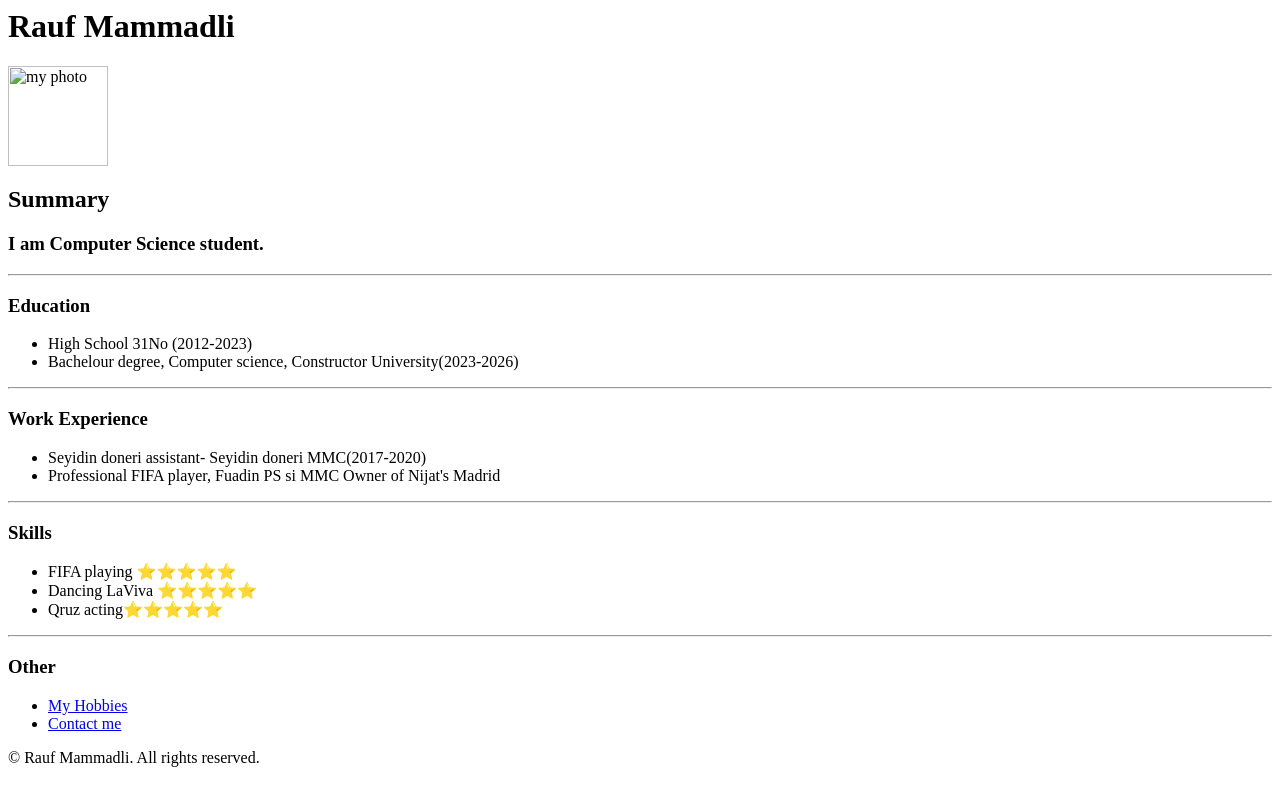
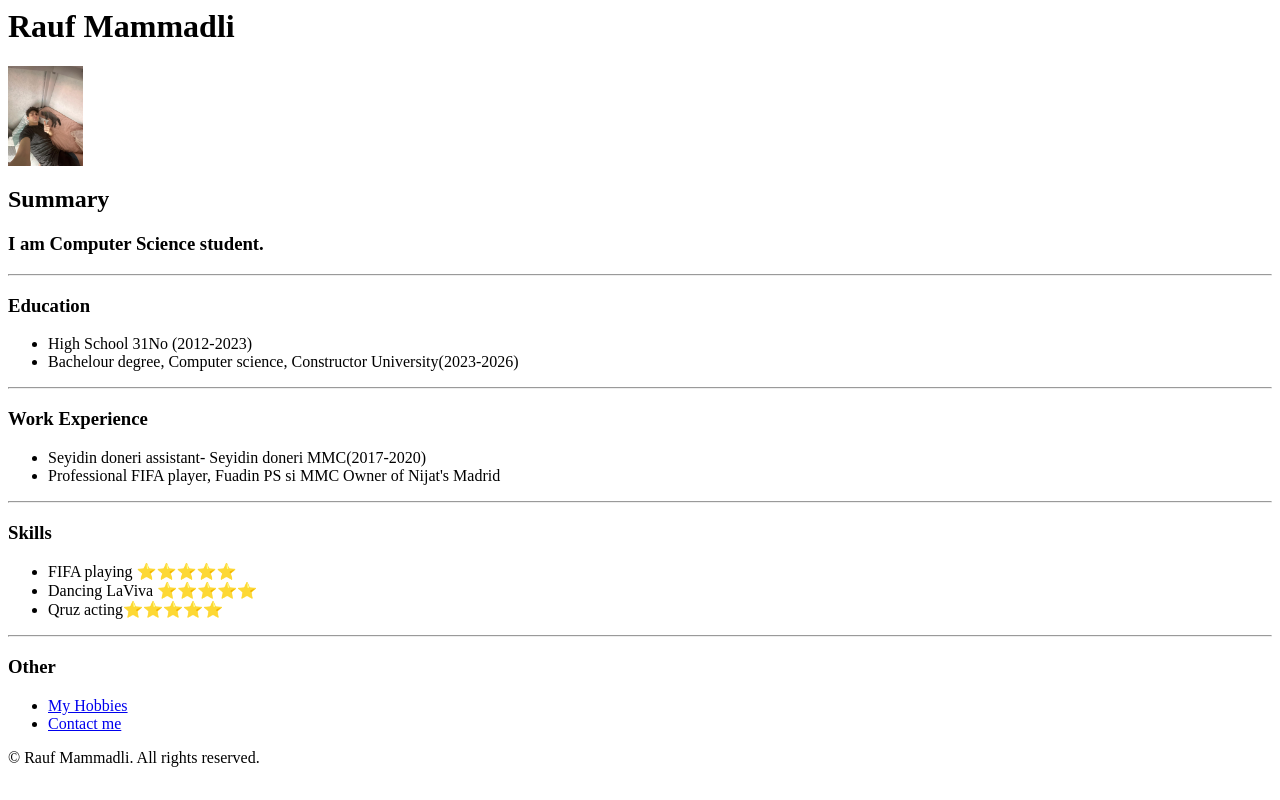
Before and after one commit to raufmmdly/raufmmdly2.html, a plain HTML site: page index.html in a window 1280 px wide. Drawn offline with Linux system fonts and the light colour scheme.

Commit message:
Update index.html

```diff
--- a/index.html
+++ b/index.html
@@ -1,5 +1,5 @@
 <h1>Rauf Mammadli</h1>
-<img src="../4.3 HTML Porfolio Project/assets/WhatsApp Image 2024-09-30 at 21.04.56_76f84a86.png.jpg" height="100" alt="my photo">
+<img src="https://raw.githubusercontent.com/raufmmdly/raufmmdly2.html/refs/heads/main/WhatsApp%20Image%202024-09-30%20at%2021.04.56_76f84a86.png.jpg" height="100" alt="my photo">
 
 <h2>Summary</h2>
 
```
